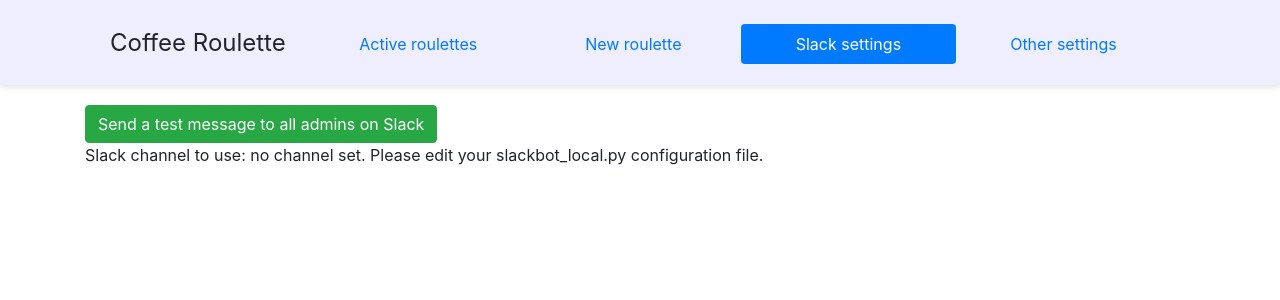
After one commit to krakeusz/coffee-roulette, a Django app: page /slack/settings in a window 1280 px wide. The commit adds this page. Shown: the top 300 px of the page. Run offline with Django 3.2, Linux system fonts and the light colour scheme; some libraries are stand-ins or nearby versions.

Commit message:
Show required slack settings status

```diff
--- a/src/roulette/matcher/templates/matcher/index.html
+++ b/src/roulette/matcher/templates/matcher/index.html
@@ -33,6 +33,9 @@
           <a class="nav-link {% block active-new-roulette %}{% endblock %}" href="{% url 'admin:matcher_roulette_add' %}">New roulette</a>
         </li>
         <li class="nav-item">
+          <a class="nav-link {% block active-slack-settings %}{% endblock %}" href="{% url 'slackbot:settings' %}">Slack settings</a>
+        </li>
+        <li class="nav-item">
           <a class="nav-link {% block active-admin %}{% endblock %}" href="{% url 'admin:index' %}">Other settings</a>
         </li>
       </ul>
--- a/src/roulette/slackbot/templates/slackbot/message_sent.html
+++ b/src/roulette/slackbot/templates/slackbot/message_sent.html
@@ -4,7 +4,7 @@
 
 <div>
     <p>Message(s) sent successfully!</p>
-    <p><a class="btn btn-secondary" role="button" href="{% url 'slackbot:configuration' %}">Go back</a></p>
+    <p><a class="btn btn-secondary" role="button" href="{% url 'slackbot:settings' %}">Go back</a></p>
 </div>
 
 {% endblock %}
--- a/src/roulette/slackbot/templates/slackbot/no_admins.html
+++ b/src/roulette/slackbot/templates/slackbot/no_admins.html
@@ -6,7 +6,7 @@
     <p>No Slack admin users defined. Please create at least one if you want to get diagnostic messages on Slack.</p>
     <p>You can add Slack admin users by going to <a href="{% url 'admin:auth_user_change' user.id %}">the User admin page</a> and providing Slack user ID.
         To get user ID, go to your Slack instance, select your account, view profile, Copy member ID.</p>
-    <p><a class="btn btn-secondary" role="button" href="{% url 'slackbot:configuration' %}">Go back</a></p>
+    <p><a class="btn btn-secondary" role="button" href="{% url 'slackbot:settings' %}">Go back</a></p>
 </div>
 
 {% endblock %}
--- /dev/null
+++ b/src/roulette/slackbot/templates/slackbot/settings.html
@@ -0,0 +1,21 @@
+{% extends "matcher/index.html" %}
+
+{% block active-slack-settings %}active{% endblock %}
+
+{% block content %}
+
+<form action="{% url 'slackbot:send_message' %}" method="post">
+    {% csrf_token %}
+    <input class="btn btn-success" type="submit" value="Send a test message to all admins on Slack" />
+</form>
+<div>
+    <p>Slack channel to use:
+        {% if slack_channel %}
+            {{ slack_channel }}
+        {% else %}
+            no channel set. Please edit your slackbot_local.py configuration file.
+        {% endif %}
+    </p>
+</div>
+
+{% endblock %}
--- a/src/roulette/slackbot/urls.py
+++ b/src/roulette/slackbot/urls.py
@@ -3,7 +3,7 @@
 
 app_name = 'slackbot'
 urlpatterns = [
-    path('configuration', views.configuration, name='configuration'),
+    path('settings', views.settings, name='settings'),
     path('send_message', views.send_hello_to_admins, name='send_message'),
     path('message_sent', views.message_sent, name='message_sent'),
     path('no_admins', views.no_admins, name='no_admins'),
--- a/src/roulette/slackbot/views.py
+++ b/src/roulette/slackbot/views.py
@@ -1,3 +1,4 @@
+from django.conf import settings
 from django.http import HttpResponseRedirect
 from django.shortcuts import render
 from django.views.decorators.http import require_POST
@@ -6,9 +7,15 @@
 from .models import SlackAdminUser
 from .webapi import postIM
 
+def get_slack_channel_or_none():
+    try:
+        return settings.SLACK_CHANNEL
+    except:
+        return None
 
-def configuration(request):
-    return render(request, 'slackbot/configuration.html', {})
+def settings(request):
+    slack_channel = get_slack_channel_or_none()
+    return render(request, 'slackbot/settings.html', {'slack_channel' : slack_channel})
 
 @require_POST
 def send_hello_to_admins(request):
```
Also changed, not shown: src/roulette/slackbot/models.py (+30 -0 lines), src/roulette/slackbot/templates/slackbot/configuration.html (deleted, +0 -10 lines), 1 other file.
